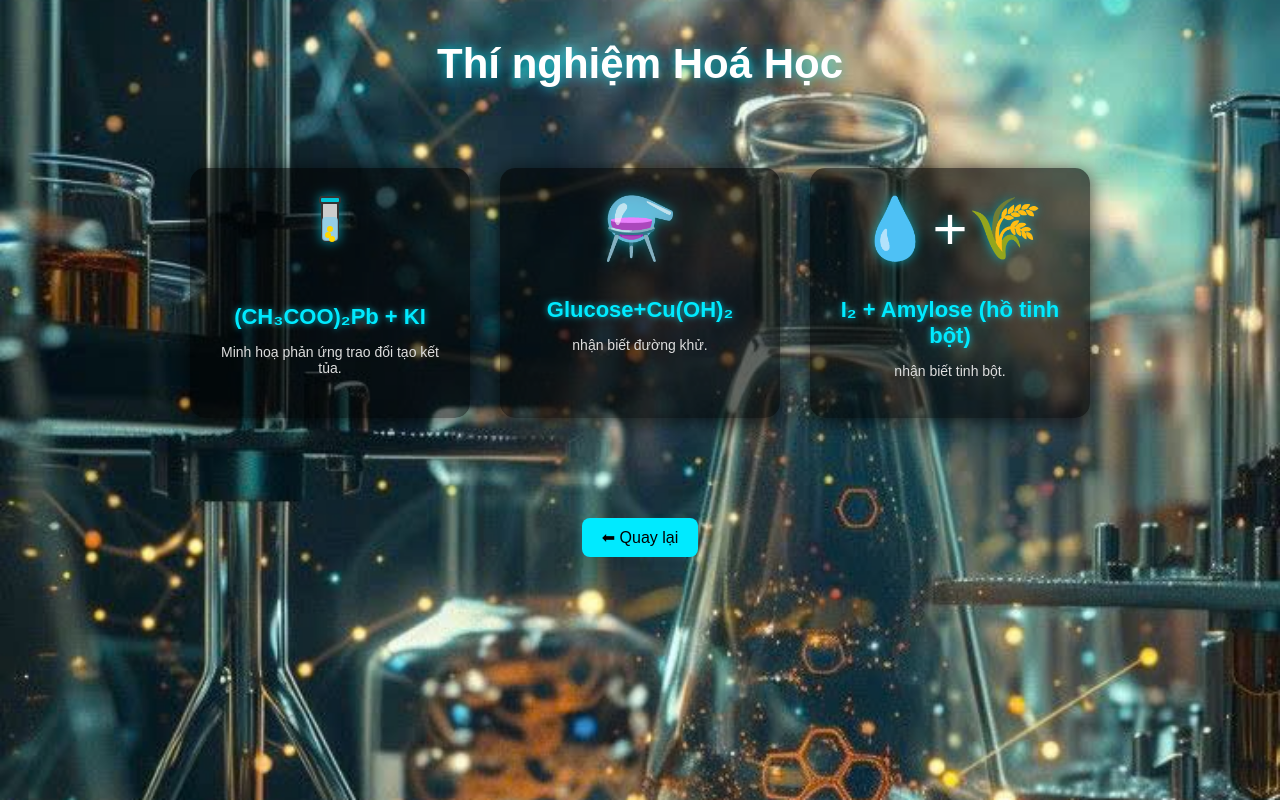
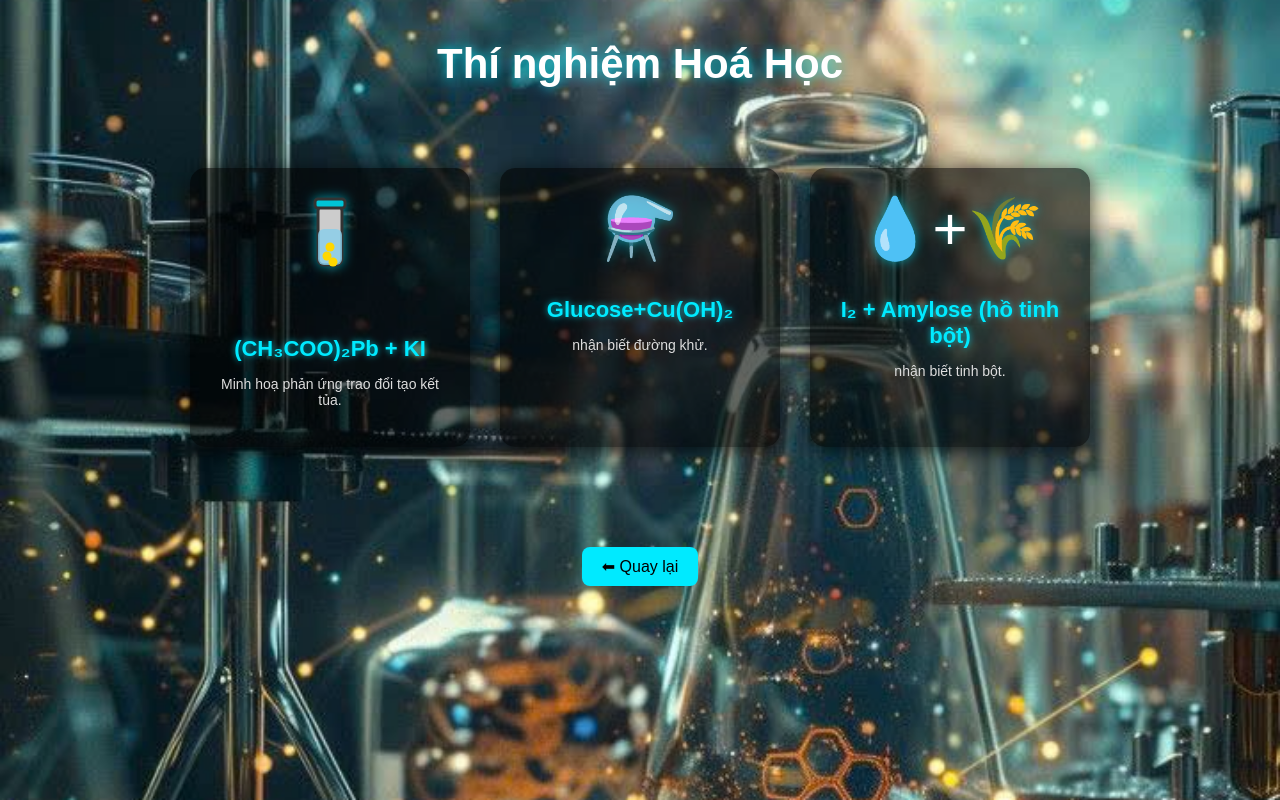
Before and after one commit to voyen8670-jpg/study-lab, a plain HTML site: page chemistry.html in a window 1280 px wide. Drawn offline with Linux system fonts and the light colour scheme.

Commit message:
chemistry.html

```diff
--- a/chemistry.html
+++ b/chemistry.html
@@ -92,7 +92,7 @@
       <div class="icon">
   <svg xmlns="http://www.w3.org/2000/svg"
      viewBox="0 0 32 32"
-     width="64" height="64">
+     width="96" height="96">
 
   <!-- Ống nghiệm -->
   <rect x="12" y="4" width="8" height="20" fill="#ccc" stroke="#333" stroke-width="1" rx="2"/>
```
